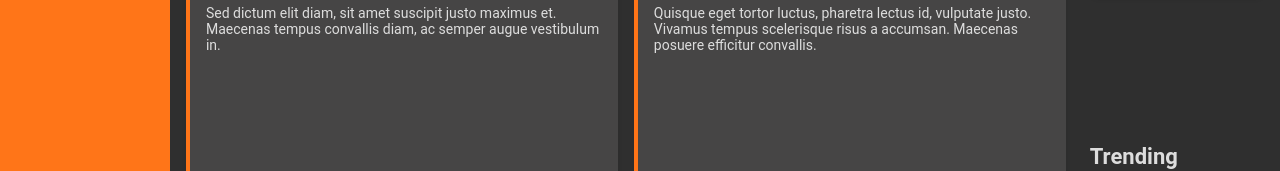
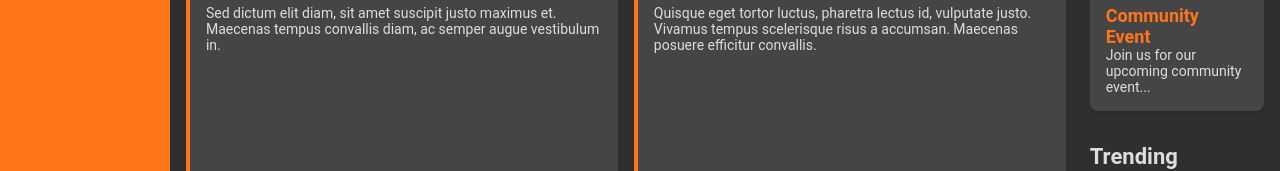
Before and after one commit to JOGR-aspit/webudvikling-2, a plain HTML site: page assignments/admin-dashboard/solution/index.html in a window 1280 px wide. Shown: the part 578-749 px from the top of the page. Drawn offline with Linux system fonts and the light colour scheme.

Commit message:
fix errors

```diff
--- a/assignments/admin-dashboard/solution/index.html
+++ b/assignments/admin-dashboard/solution/index.html
@@ -248,6 +248,10 @@
                                 <h5>Community Event</h5>
                                 <p>Join us for our upcoming community event...</p>
                             </card>
+                            <card class="announcement-card">
+                                <h5>Community Event</h5>
+                                <p>Join us for our upcoming community event...</p>
+                            </card>
                         </div>
                     </div>
 
--- a/assignments/admin-dashboard/solution/styles.css
+++ b/assignments/admin-dashboard/solution/styles.css
@@ -38,7 +38,8 @@ p {
 .main-container {
     min-height: 100vh;
     display: grid;
-    grid-template: 1fr 8fr / 1fr 7fr;
+    grid-template-rows: auto auto;
+    grid-template-columns: 1fr 7fr;
     grid-template-areas:
         "sidebar header"
         "sidebar content";
@@ -152,12 +153,9 @@ p {
 .content-container {
     grid-area: content;
     display: grid;
-    grid-template: 1fr 1fr 1fr 1fr 1fr 1fr / 1fr 1fr 1fr 1fr 1fr 1fr;
+    grid-template-columns: repeat(6, 1fr);
+    grid-template-rows: auto;
     grid-template-areas:
-        "projects projects projects projects projects side"
-        "projects projects projects projects projects side"
-        "projects projects projects projects projects side"
-        "projects projects projects projects projects side"
         "projects projects projects projects projects side"
         "projects projects projects projects projects side";
     gap: 8px;
```
